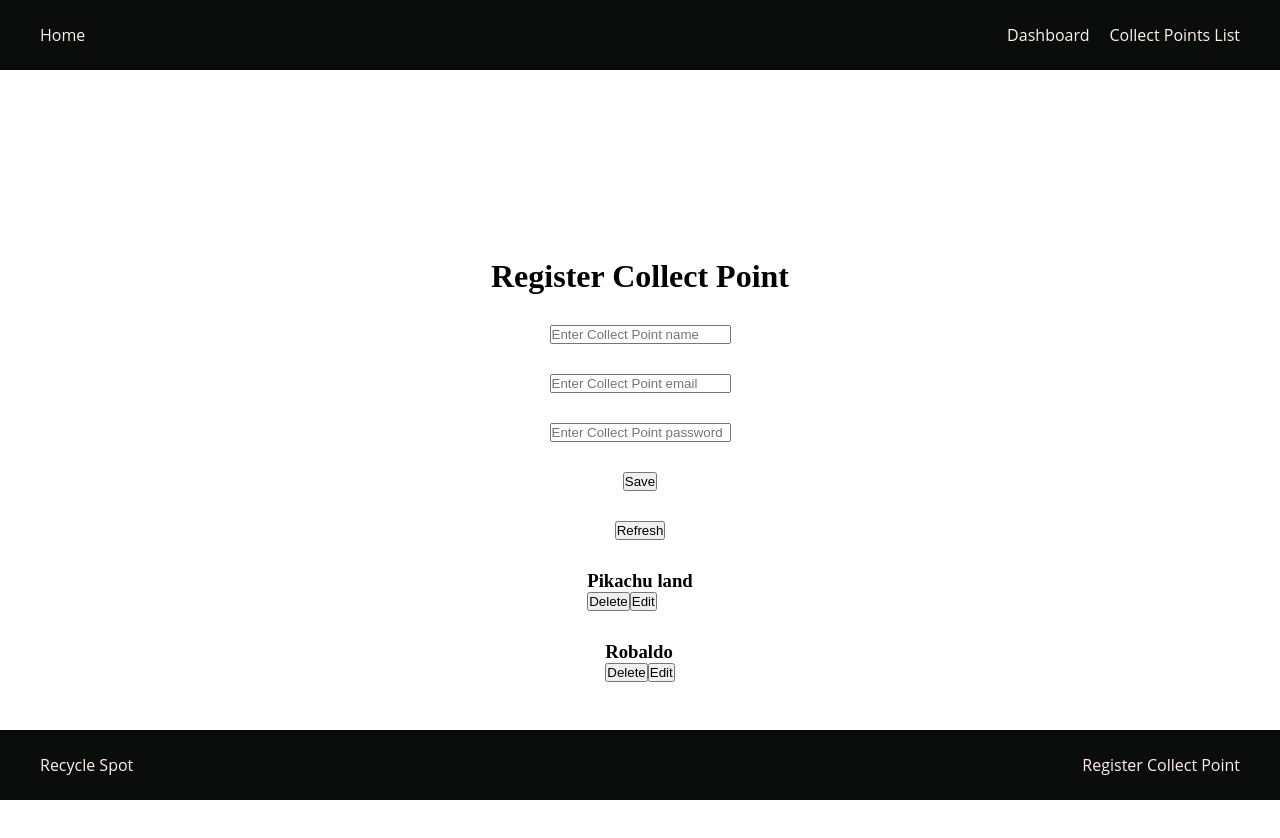
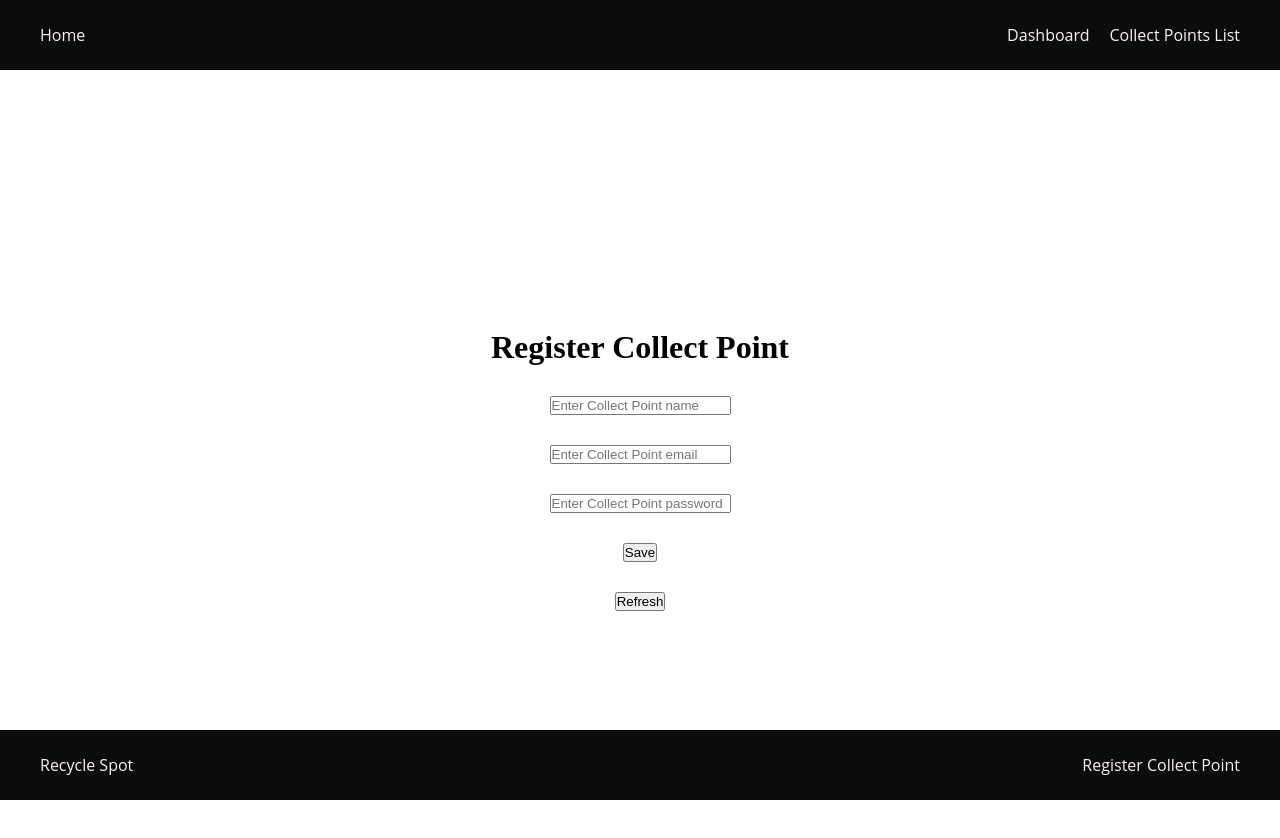
Before and after one commit to Felipevhm/recycleSpot, a React (Vite) app: page /register-collect-point in a window 1280 px wide. Shown: the top 838 px of the page. Built offline with nearby package versions, Linux system fonts and the light colour scheme; data requests are answered from the project's data file.

Commit message:
Finish prototype version of the register of  collect points

```diff
--- a/db/db.json
+++ b/db/db.json
@@ -49,12 +49,6 @@
       "name": "Pikachu land",
       "email": "p@k.com",
       "password": "mm"
-    },
-    {
-      "id": "fb02",
-      "name": "Robaldo",
-      "email": "",
-      "password": ""
     }
   ]
 }
--- a/src/pages/ListCollectPoint/styles.module.css
+++ b/src/pages/ListCollectPoint/styles.module.css
@@ -0,0 +1,3 @@
+.main{
+
+}
--- a/src/pages/RegisterCollectPoint/index.jsx
+++ b/src/pages/RegisterCollectPoint/index.jsx
@@ -76,23 +76,7 @@ function RegisterCollectPoint() {
           Refresh
         </button>
 
-      {!!collectPoints &&
-        collectPoints.map((collectPoint, idx) => (
-          <div key={idx}>
-            <h3 key={collectPoint.id}>{collectPoint.name}</h3>
-            <button onClick={() => deleteCollectPoint(collectPoint.id)}>
-              Delete
-            </button>
-            <button
-              onClick={() => {
-                getCollectPointById(collectPoint.id);
-                setClickedOnEdit({ isEdit: true, editId: collectPoint.id });
-              }}
-            >
-              Edit
-            </button>
-          </div>
-        ))}
+
 
     </div>
   );
```
